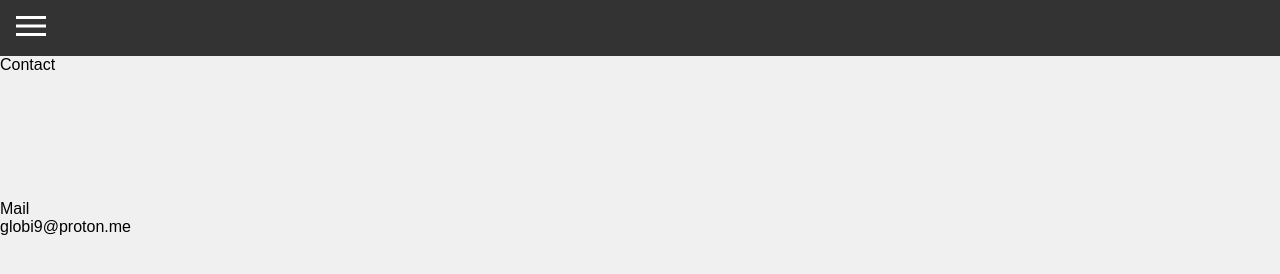
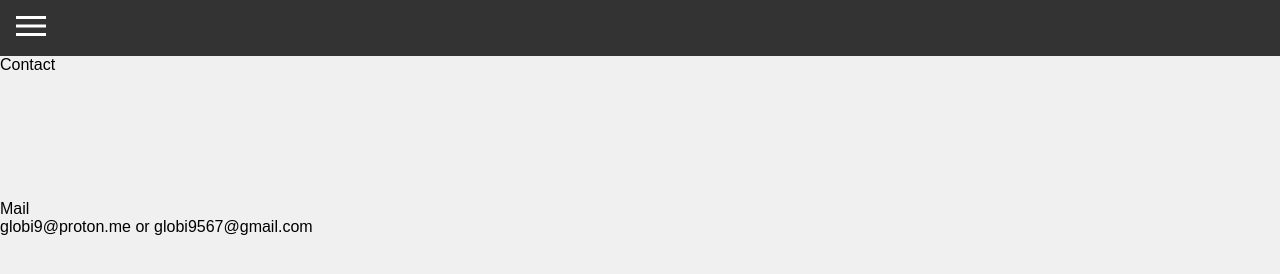
Before and after one commit to globi9/globi9.github.io, a plain HTML site: page contact.html in a window 1280 px wide. Drawn offline with Linux system fonts and the light colour scheme.

Commit message:
Update contact.html

```diff
--- a/contact.html
+++ b/contact.html
@@ -124,6 +124,7 @@
     <br/>
     Mail
     <br/>
-    globi9@proton.me
+    globi9@proton.me or
+    globi9567@gmail.com
   </body>
 </html>
```
